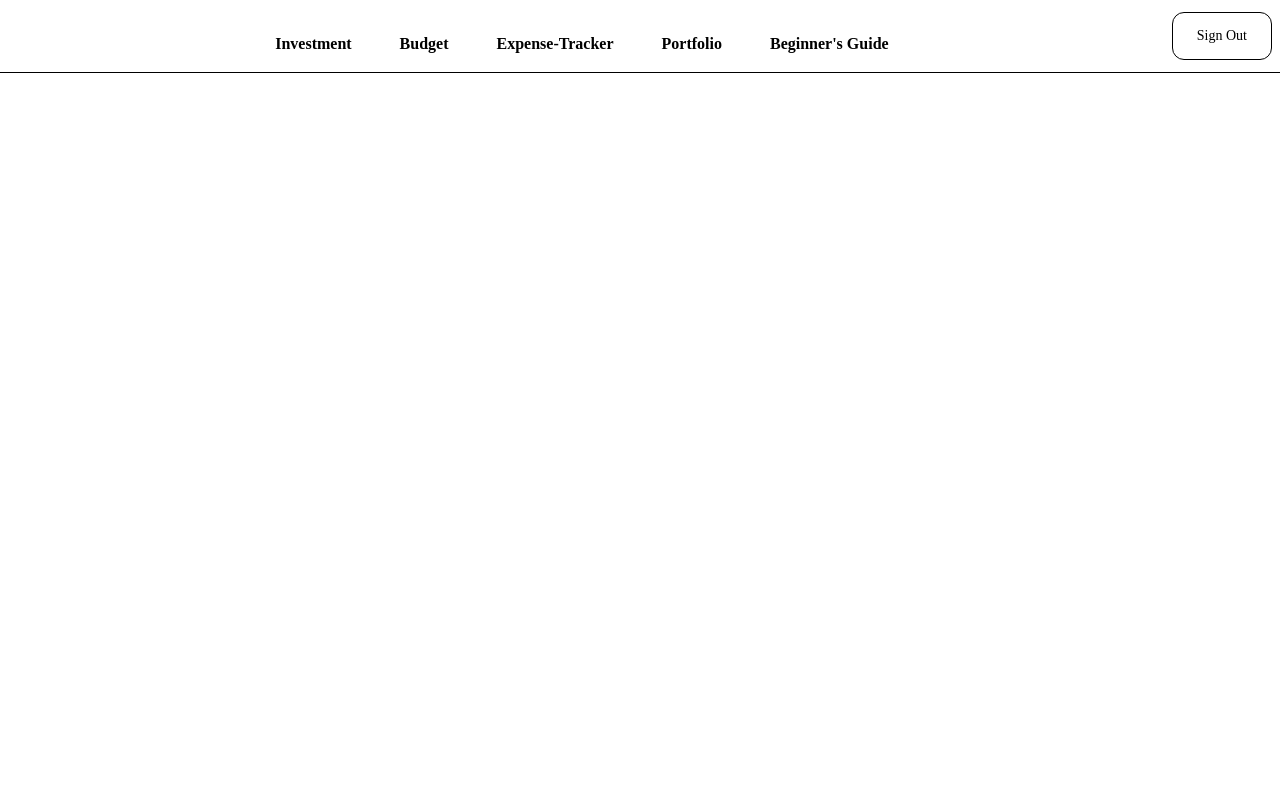
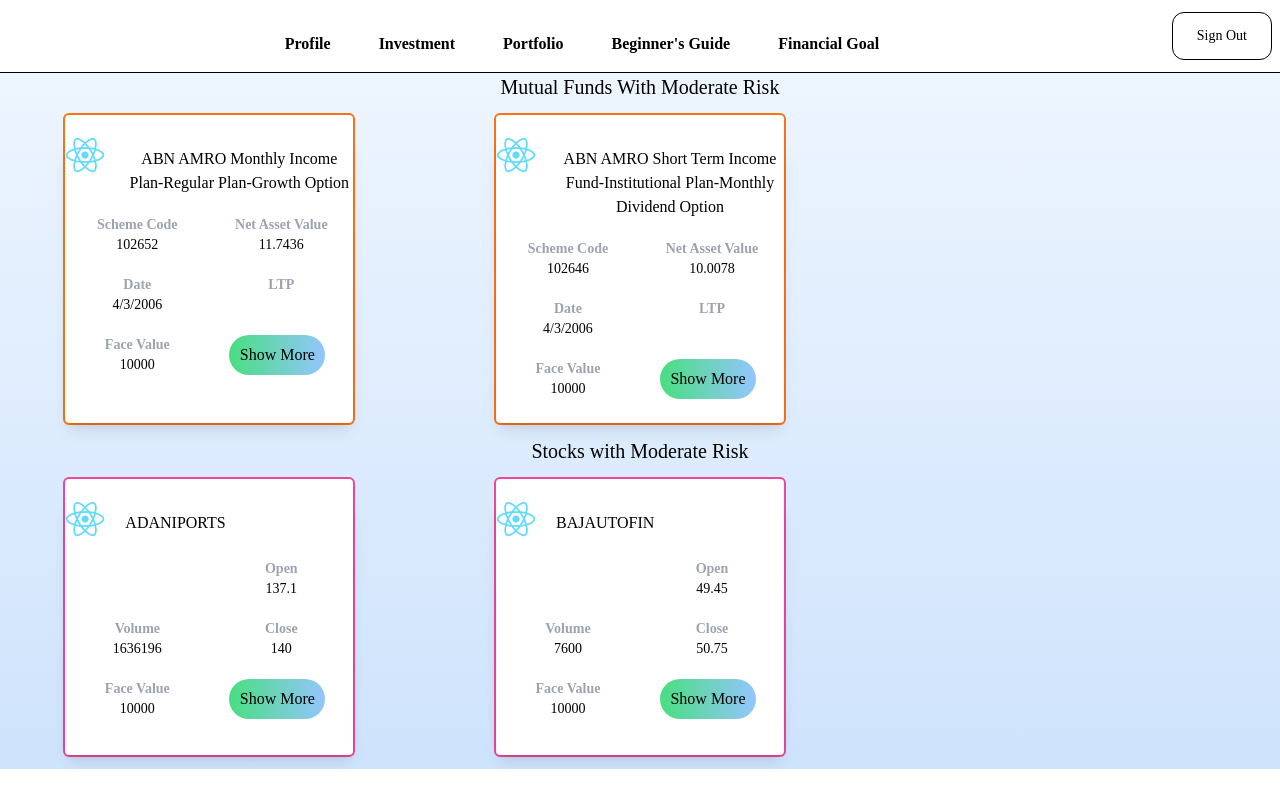
Before and after one commit to Jainilshah07/HackNiche_TheBoys, a React (Create React App) app in the folder client/: page /High-Risk in a window 1280 px wide. Built offline with nearby package versions, Linux system fonts and the light colour scheme.

Commit message:
basic change

```diff
--- a/client/src/App.js
+++ b/client/src/App.js
@@ -21,6 +21,8 @@
           <Route exact path='/Low-Risk' element={<DataLowRisk/>}></Route>
           {/* <Route exact path='/Moderate-Risk' element={<DataMod />}></Route> */}
           <Route exact path='/Moderate-Risk' element={<DataModerateRisk />}></Route>
+          <Route exact path='/High-Risk' element={<DataModerateRisk />}></Route>
+          <Route exact path='/financial-goal-plan' element={<DataModerateRisk />}></Route>
         </Routes>
         {/* <Footer /> */}
       </BrowserRouter>
--- a/client/src/components/Navbar.js
+++ b/client/src/components/Navbar.js
@@ -20,32 +20,24 @@
       </div>
       <div className={`w-full block flex-grow lg:flex lg:items-center lg:w-auto ${open ? '' : 'hidden'}`}>
         <div className="text-sm lg:flex-grow mt-4 lg:text-center font-[Montserrat] font-extrabold">
+        <Link to="/profile" className="block lg:inline-block text-base lg:mt-0 text-black hover:bg-gray-200 p-2 hover:rounded-full mr-4 lg:mr-8">
+            <span>Profile</span>
+          </Link>
           <Link to="/investment" className="block lg:inline-block text-base lg:mt-0 text-black hover:bg-gray-200 p-2 hover:rounded-full mr-4 lg:mr-8">
             <span>Investment</span>
           </Link>
-          {/* <Link to="/" id="dropdown" className="relative block lg:inline-block text-base lg:mt-0 text-black hover:bg-gray-200 p-2 hover:rounded-full mr-4 lg:mr-8" onClick={() => setOpen1(!open1)}>
-            <div className='flex'>
-              <span className=''>Events</span>
-              <img className='w-6 h-6 ml-1' src={dropdown} alt="" />
-            </div>
-            <div className={`absolute right-0 z-10 mt-2 w-32 origin-top-right rounded-md bg-white shadow-lg ring-1 ring-black ring-opacity-5 focus:outline-none ${open1 ? 'block' : 'hidden'}`} role="menu" aria-orientation="vertical" aria-labelledby="menu-button" tabindex="-1">
-              <div className="py-1" role="none">
-                <Link to="/" className="text-gray-700 block px-4 py-2 text-sm hover:bg-gray-200 p-2 hover:rounded-full" role="menuitem" tabindex="-1" id="menu-item-0">Events</Link>
-                <Link to="/events/blogs/all" className="text-gray-700 block px-4 py-2 text-sm hover:bg-gray-200 p-2 hover:rounded-full" role="menuitem" tabindex="-1" id="menu-item-1">Blogs</Link>
-              </div>
-            </div>
+
+          {/* <Link to="/expense-tracking" className="block lg:inline-block text-base lg:mt-0 text-black hover:bg-gray-200 p-2 hover:rounded-full mr-4 lg:mr-8">
+            <span>Expense-Tracker</span>
           </Link> */}
-          <Link to="/profile" className="block lg:inline-block text-base lg:mt-0 text-black hover:bg-gray-200 p-2 hover:rounded-full mr-4 lg:mr-8">
-            <span>Budget</span>
-          </Link>
-          <Link to="/expense-tracking" className="block lg:inline-block text-base lg:mt-0 text-black hover:bg-gray-200 p-2 hover:rounded-full mr-4 lg:mr-8">
-            <span>Expense-Tracker</span>
-          </Link>
           <Link to="/portfolio" className="block lg:inline-block text-base lg:mt-0 text-black hover:bg-gray-200 p-2 hover:rounded-full mr-4 lg:mr-8">
             <span>Portfolio</span>
           </Link>
           <Link to="/beginner's-guide" className="block lg:inline-block text-base lg:mt-0 text-black hover:bg-gray-200 p-2 hover:rounded-full mr-4 lg:mr-8">
             <span>Beginner's Guide</span>
+          </Link>
+          <Link to="/financial-goal-plan" className="block lg:inline-block text-base lg:mt-0 text-black hover:bg-gray-200 p-2 hover:rounded-full mr-4 lg:mr-8">
+            <span>Financial Goal</span>
           </Link>
 
           {/* <Link to="/events/data-2-knowledge" className="block lg:inline-block text-base lg:mt-0 text-black hover:bg-gray-200 p-2 hover:rounded-full mr-4 lg:mr-8">
--- a/client/src/pages/budget/Budget.js
+++ b/client/src/pages/budget/Budget.js
@@ -24,6 +24,7 @@
   return (
     <div className="h-screen bg-gradient-to-b font-['Montserrat'] from-[#edf5fe] to-[#cee3fc]">
       <div className="row py-3 mx-20">
+        <p className="text-xl my-4 font-bold">Let's Manage Your Money Based on Our Recommendor that recomends based on Risk Factor</p>
         <div className="grid grid-cols-1 md:grid-cols-3">
             <BudgetCard image={Stock2} title="Government Bonds, FD's" risk="Low-Risk" />
             <BudgetCard image={Stock1} title="Stocks, Mutual Funds" risk="Moderate-Risk" />
--- a/client/src/pages/budget/DataModerateRisk.js
+++ b/client/src/pages/budget/DataModerateRisk.js
@@ -1,6 +1,6 @@
 import React, { useState, useEffect } from "react";
 import { useNavigate } from "react-router-dom";
-import mutualFunds from '../../data/mutualFunds.json'
+import mutualfundData from '../../data/mutualFunds.json'
 import stocksdata from '../../data/stocks.json'
 
 
@@ -11,7 +11,7 @@
 
   const getApiData = async () => {
     try {
-      setMutualFunds(mutualFunds);
+      setMutualFunds(mutualfundData);
       setStockData(stocksdata);
 
     } catch (error) {
@@ -30,16 +30,15 @@
   return (
     <div className="bg-gradient-to-b font-['Montserrat'] from-[#edf5fe] to-[#cee3fc]">
       <div className="row">
-      <p className="text-xl font-medium">Stocks With Moderate Risk</p>
+      <p className="text-xl font-medium">Mutual Funds With Moderate Risk</p>
       <div className="row">
         <div className="grid grid-cols-3 gap-3">
         {mutualFunds.map((data, index) => {
         if (index < 20 && data.Risk =="MODERATE") {
-            // const { "Scheme Code" } = post
           return (
-            <div className="mx-auto col-span-1 bg-white my-3 border-2 border-pink-500 rounded-md" key={data.id}>
+            <div className="mx-auto col-span-1 bg-white my-3 border-2 border-orange-500 rounded-md" key={data.id}>
               <div className="pt-5 w-72 font-['Montserrat]">
-                <div className="rounded-lg overflow-hidden shadow-lg max-w-sm h-64">
+                <div className="rounded-lg overflow-hidden shadow-lg max-w-sm h-72">
                   <div className="flex">
                     <img src="logo512.png" alt="" className="w-10 h-10" />
                     <p className="ml-5 mt-3">{data.SchemeName}</p>
@@ -48,9 +47,10 @@
                   <div className="row">
                     <div className="grid grid-cols-2 mt-5">
                       <div>
+                        <p className="block text-sm font-semibold text-gray-400">Scheme Code</p>
                         <label
                           for="symbol"
-                          className="block text-sm font-semibold text-gray-400  "
+                          className="block text-sm text-black"
                         >
                           {data.SchemeCode}
                         </label>
@@ -63,7 +63,7 @@
                         >
                           Net Asset Value
                         </label>
-                        <p className="block text-sm  text-black ">{data.NetAssetValue} </p>
+                        <p className="block text-sm  text-black">{data.NetAssetValue} </p>
                       </div>
                     </div>
                   </div>
@@ -124,11 +124,11 @@
       </div>
 
       <div className="row">
-        <p>Stocks with Low Risk</p>
+        <p className="text-xl font-medium">Stocks with Moderate Risk</p>
         <div className="row">
         <div className="grid grid-cols-3 gap-3">
         {stockData.map((data, index) => {
-        if (index < 3) {
+        if (index < 12 && data.Risk =="MODERATE") {
           return (
             <div className="mx-auto col-span-1 bg-white my-3 border-2 border-pink-500 rounded-md" key={data.id}>
               <div className="pt-5 w-72 font-['Montserrat]">
```
